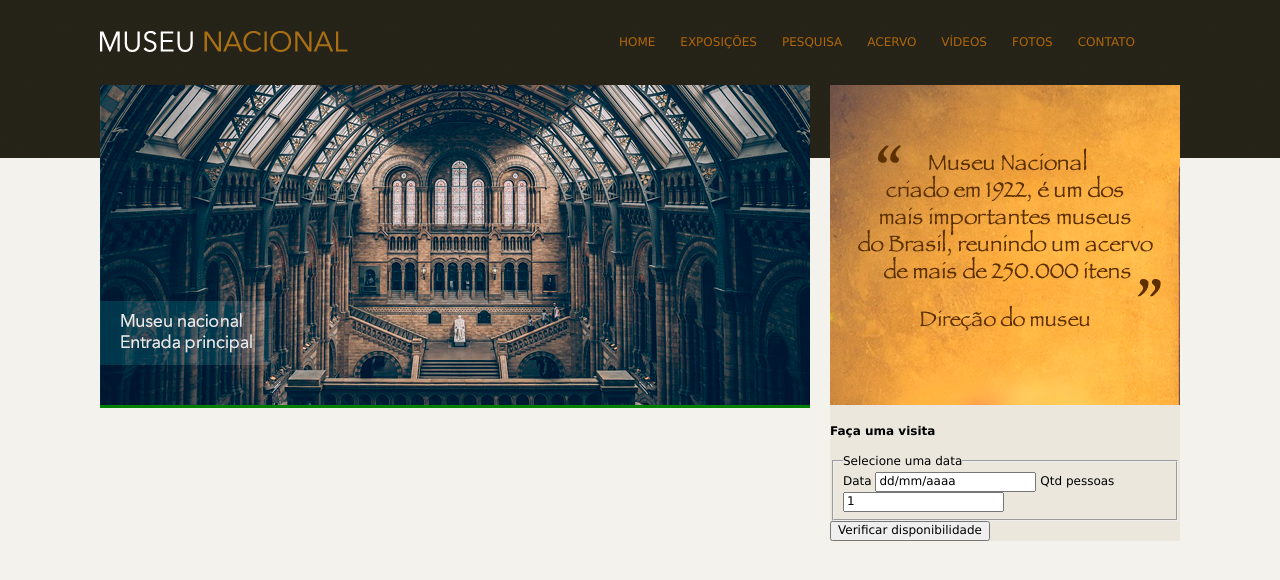
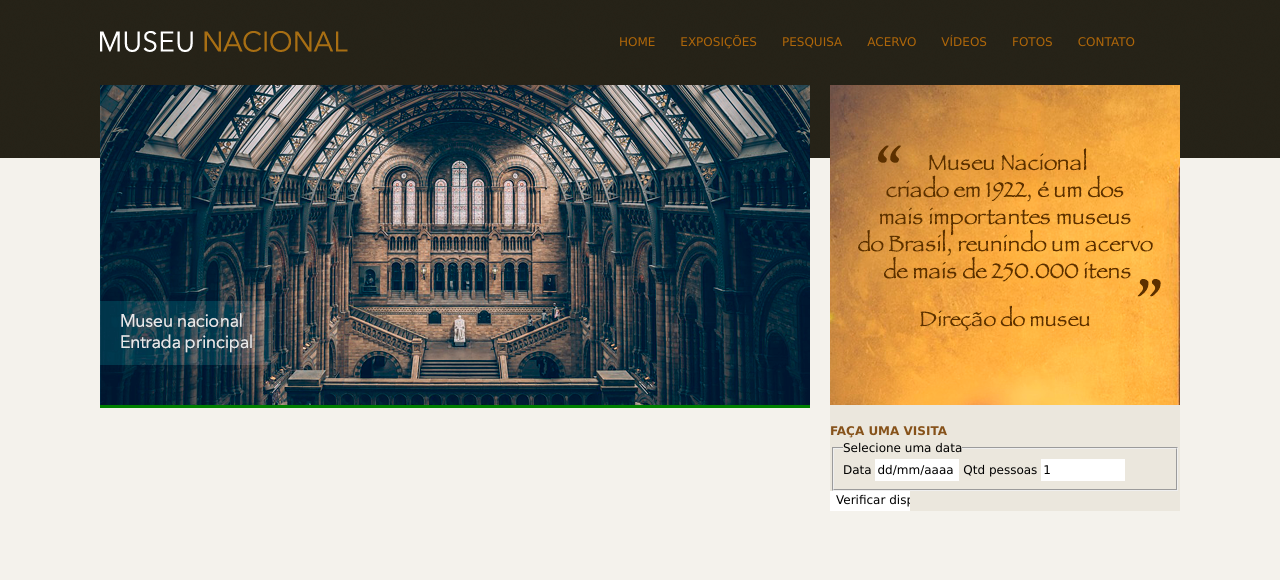
Before and after one commit to EribaldoOliveira/Site-Museu-Nacional, a plain HTML site: page index.html in a window 1280 px wide. Drawn offline with Linux system fonts and the light colour scheme.

Commit message:
Formatação do formulário de visita do usuário

```diff
--- a/css/style.css
+++ b/css/style.css
@@ -77,3 +77,37 @@ aside {
 	float: right;
 	background: #ebe7dd;
 }
+
+section#visita {
+	background: #cdc8b1;
+	padding: 10px 27px 27px 27px;
+	margin-top: 10px;
+}
+
+h4 {
+	color: #86521a;
+	text-transform: uppercase;
+	padding-bottom: 3px;
+	margin-bottom: 0;
+
+}
+
+/*Formulários
+__________________________*/
+
+
+input {
+	height: 20px;
+	width: 80px;
+	background: #fff;
+	border: none;
+	font-size: 1em;
+}
+
+input.campo {
+	border: 1px solid ada484;
+}
+
+input.botao {
+	background: #9b9271;
+}
--- a/index.html
+++ b/index.html
@@ -59,7 +59,7 @@
 							<legend>Selecione uma data</legend>
 
 						<label for="data">Data</label>
-						<input type="" id="data" value="dd/mm/aaaa">
+						<input class="campo" type="text" id="data" value="dd/mm/aaaa">
 
 						<label for="qtd">Qtd pessoas</label>
 						<input type="text" id="qtd" value="1">
```
